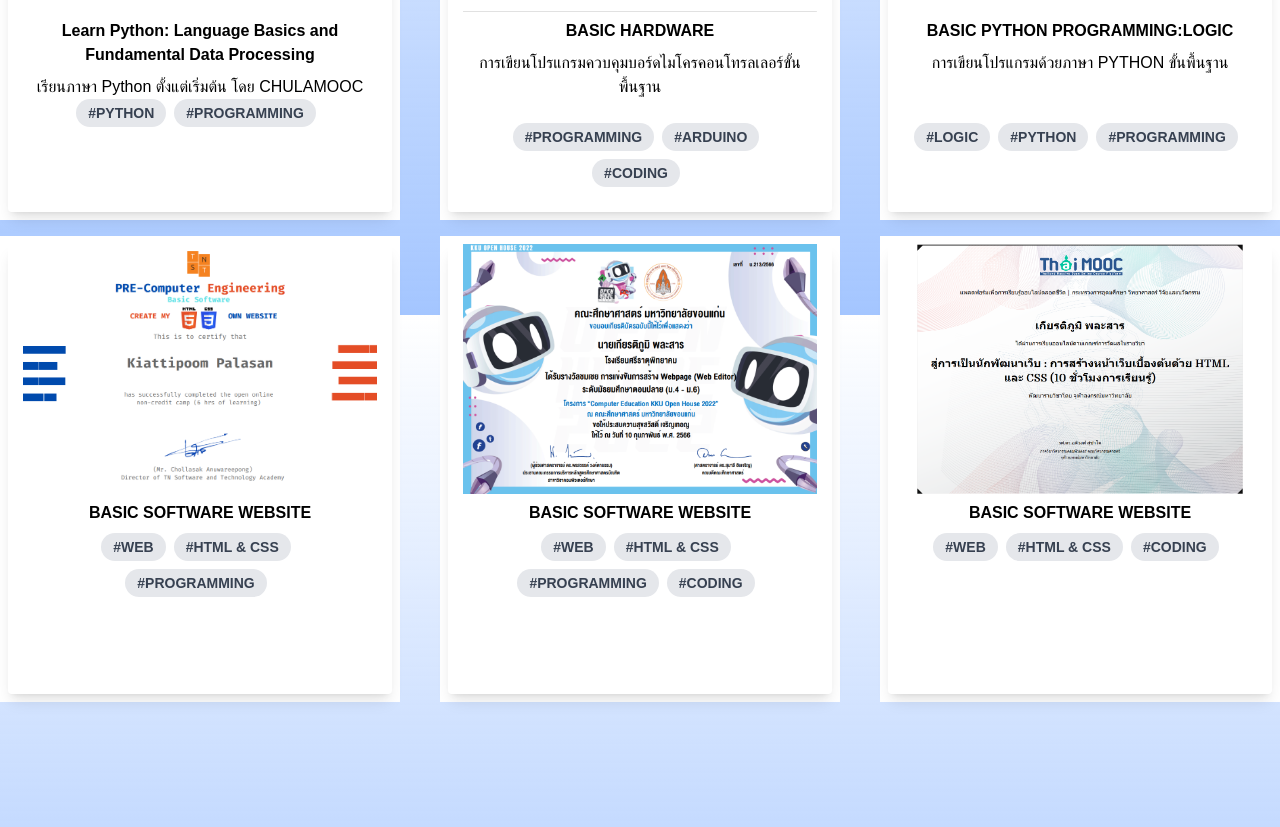
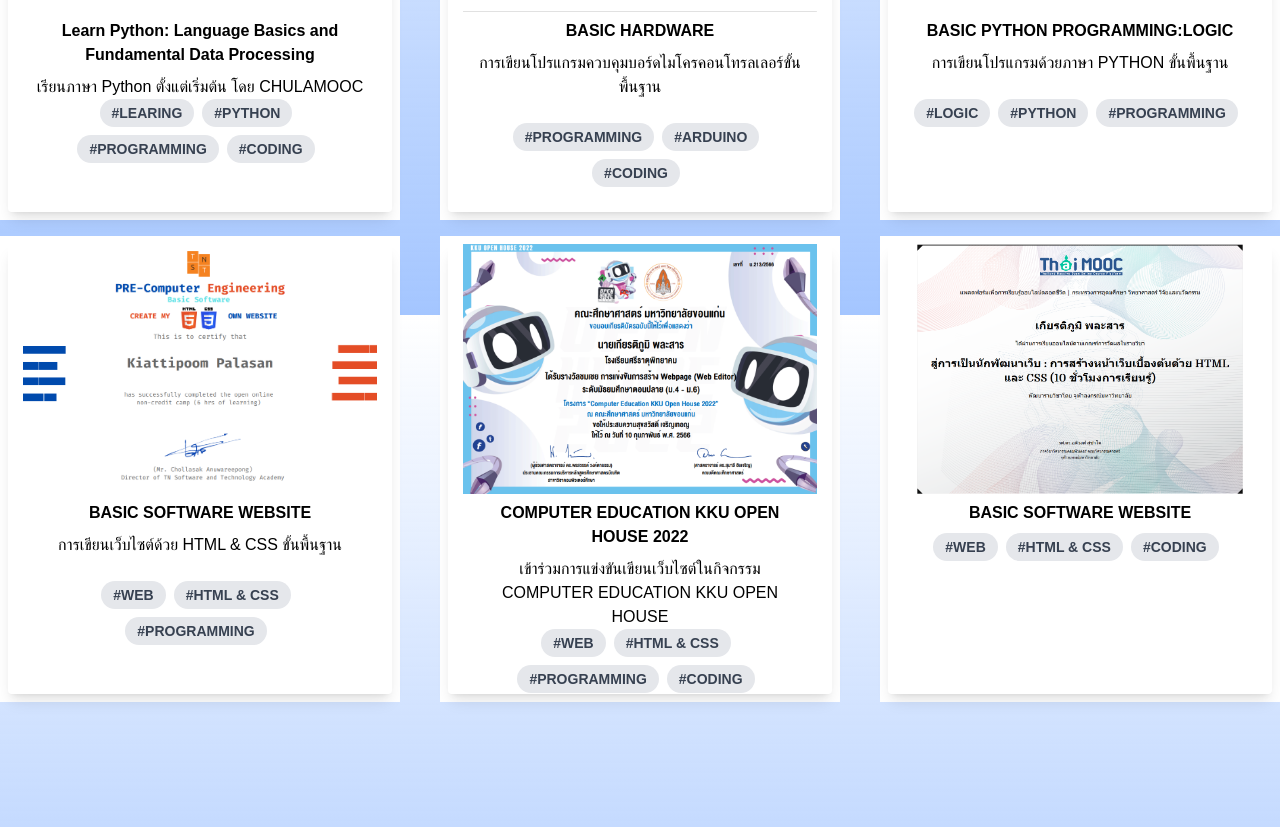
Before and after one commit to chankxow/chankxowPortfolio, a React (Vite) app: page / in a window 1280 px wide. Shown: the part 4485-5312 px from the top of the page. Built offline with nearby package versions, Linux system fonts and the light colour scheme; a web font is replaced by a local one.

Commit message:
Update Certificate.jsx

```diff
--- a/src/components/Certificate.jsx
+++ b/src/components/Certificate.jsx
@@ -163,12 +163,18 @@ const Certificate = () => {
                   <p>เรียนภาษา Python ตั้งแต่เริ่มต้น โดย CHULAMOOC</p>
                 </div>
                 <div className="px-6  pb-2">
+                <span className="inline-block bg-gray-200 rounded-full px-3 py-1 text-sm font-semibold text-gray-700 mr-2 mb-2">
+                    #LEARING
+                  </span>
                   <span className="inline-block bg-gray-200 rounded-full px-3 py-1 text-sm font-semibold text-gray-700 mr-2 mb-2">
                     #PYTHON
                   </span>
 
                   <span className="inline-block bg-gray-200 rounded-full px-3 py-1 text-sm font-semibold text-gray-700 mr-2 mb-2">
                     #PROGRAMMING
+                  </span>
+                  <span className="inline-block bg-gray-200 rounded-full px-3 py-1 text-sm font-semibold text-gray-700 mr-2 mb-2">
+                    #CODING
                   </span>
                 </div>
               </div>
@@ -215,7 +221,6 @@ const Certificate = () => {
                   </p>
                   <p>การเขียนโปรแกรมด้วยภาษา PYTHON ขั้นพื้นฐาน</p>
                   <br />
-                  <br />
                 </div>
                 <div className="px-6  pb-2">
                   <span className="inline-block bg-gray-200 rounded-full px-3 py-1 text-sm font-semibold text-gray-700 mr-2 mb-2">
@@ -250,7 +255,8 @@ const Certificate = () => {
                   <p className="font-bold text-base mb-2">
                     BASIC SOFTWARE WEBSITE
                   </p>
-                  <p></p>
+                  <p>การเขียนเว็บไซต์ด้วย HTML & CSS ขั้นพื้นฐาน</p>
+                  <br />
                 </div>
                 <div className="px-6  pb-2">
                   <span className="inline-block bg-gray-200 rounded-full px-3 py-1 text-sm font-semibold text-gray-700 mr-2 mb-2">
@@ -275,9 +281,8 @@ const Certificate = () => {
 
                 <div className="px-6 ">
                   <p className="font-bold text-base mb-2">
-                    BASIC SOFTWARE WEBSITE
-                  </p>
-                  <p></p>
+                  COMPUTER EDUCATION KKU OPEN HOUSE 2022                  </p>
+                  <p>เข้าร่วมการแข่งขันเขียนเว็บไซต์ในกิจกรรม COMPUTER EDUCATION KKU OPEN HOUSE  </p>
                 </div>
                 <div className="px-6  pb-2">
                   <span className="inline-block bg-gray-200 rounded-full px-3 py-1 text-sm font-semibold text-gray-700 mr-2 mb-2">
```
